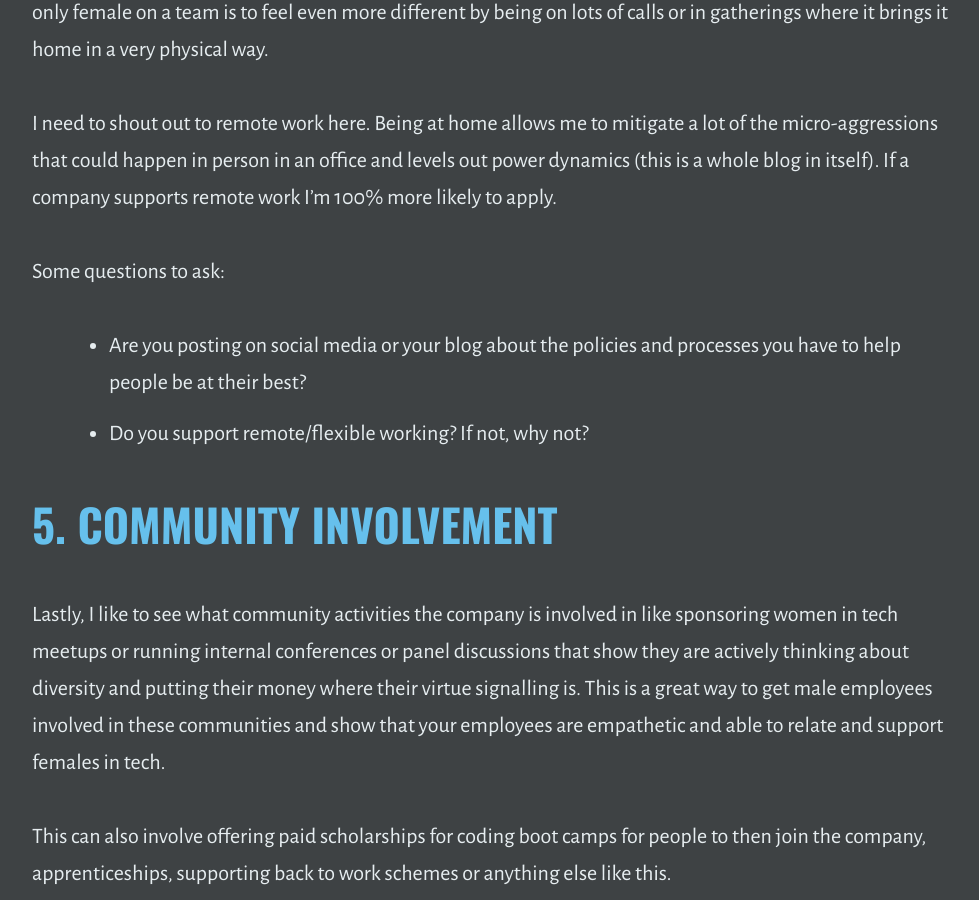
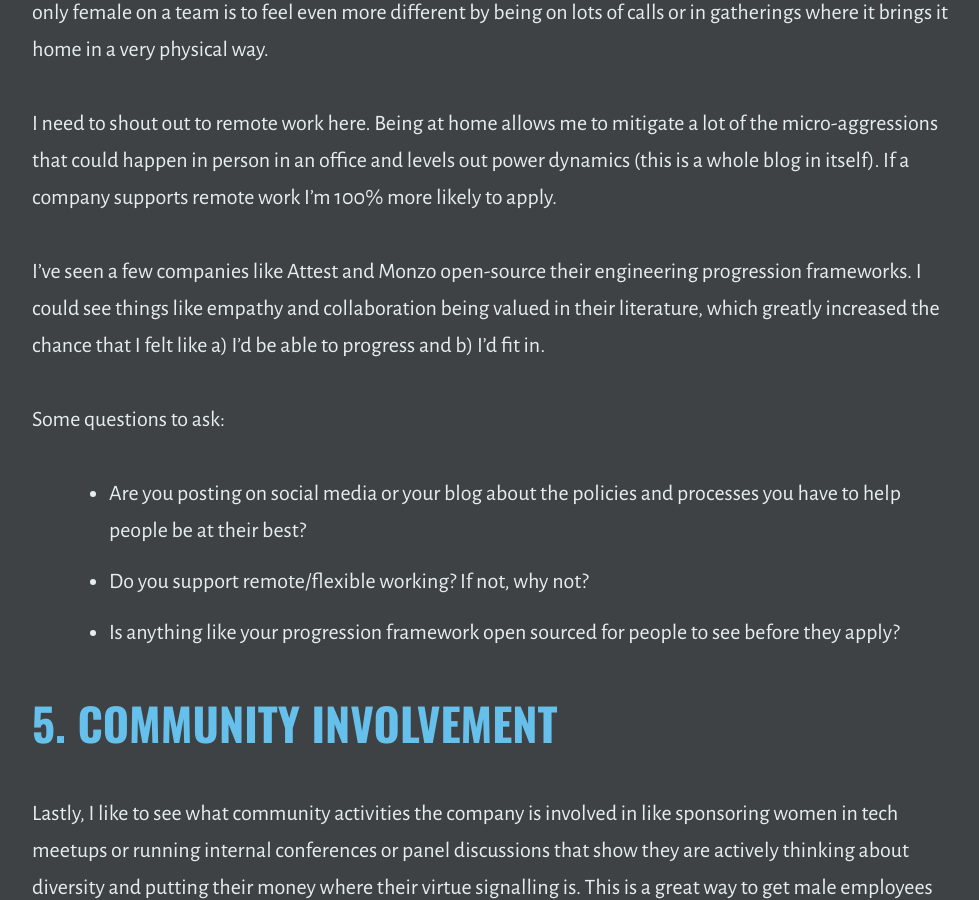
Before and after one commit to outragedpinkracoon/outragedpinkracoon.github.io, a Jekyll site: the page built from _posts/2021-07-01-will-i-belong-here.md, in a window 1280 px wide and 900 px high, scrolled down 4325 px. Shown: the whole window, without its empty margins (149-1128 px from the left). Built offline with Jekyll 4.4.1, drawn with Linux system fonts in a browser that asks for light colours.

Commit message:
text about progression frameworks

```diff
--- a/_posts/2021-07-01-will-i-belong-here.md
+++ b/_posts/2021-07-01-will-i-belong-here.md
@@ -56,9 +56,12 @@ This isn't about free beer or ping pong, which completely turns me off workplace
 
 I need to shout out to remote work here. Being at home allows me to mitigate a lot of the micro-aggressions that could happen in person in an office and levels out power dynamics (this is a whole blog in itself). If a company supports remote work I'm 100% more likely to apply.
 
+I've seen a few companies like Attest and Monzo open-source their engineering progression frameworks. I could see things like empathy and collaboration being valued in their literature, which greatly increased the chance that I felt like a) I'd be able to progress and b) I'd fit in.
+
 Some questions to ask:
 - Are you posting on social media or your blog about the policies and processes you have to help people be at their best?
 - Do you support remote/flexible working? If not, why not?
+- Is anything like your progression framework open sourced for people to see before they apply?
 
 # 5. Community Involvement
 Lastly, I like to see what community activities the company is involved in like sponsoring women in tech meetups or running internal conferences or panel discussions that show they are actively thinking about diversity and putting their money where their virtue signalling is. This is a great way to get male employees involved in these communities and show that your employees are empathetic and able to relate and support females in tech.
```
